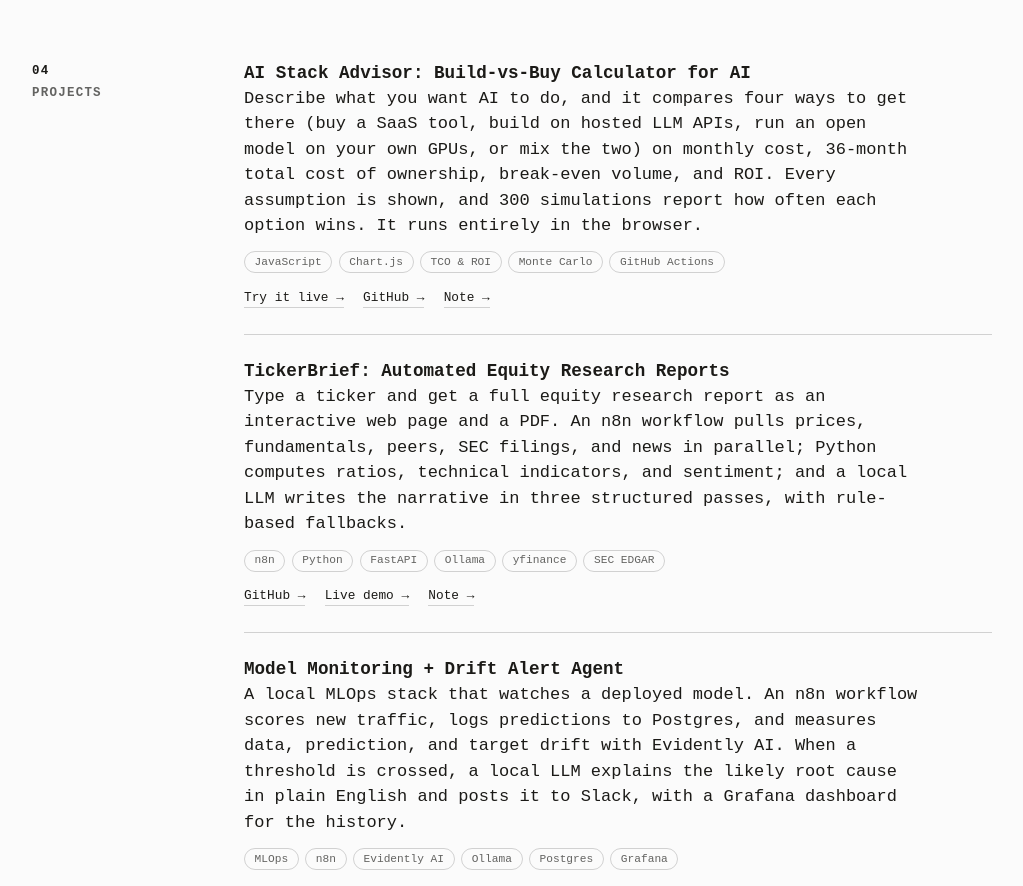
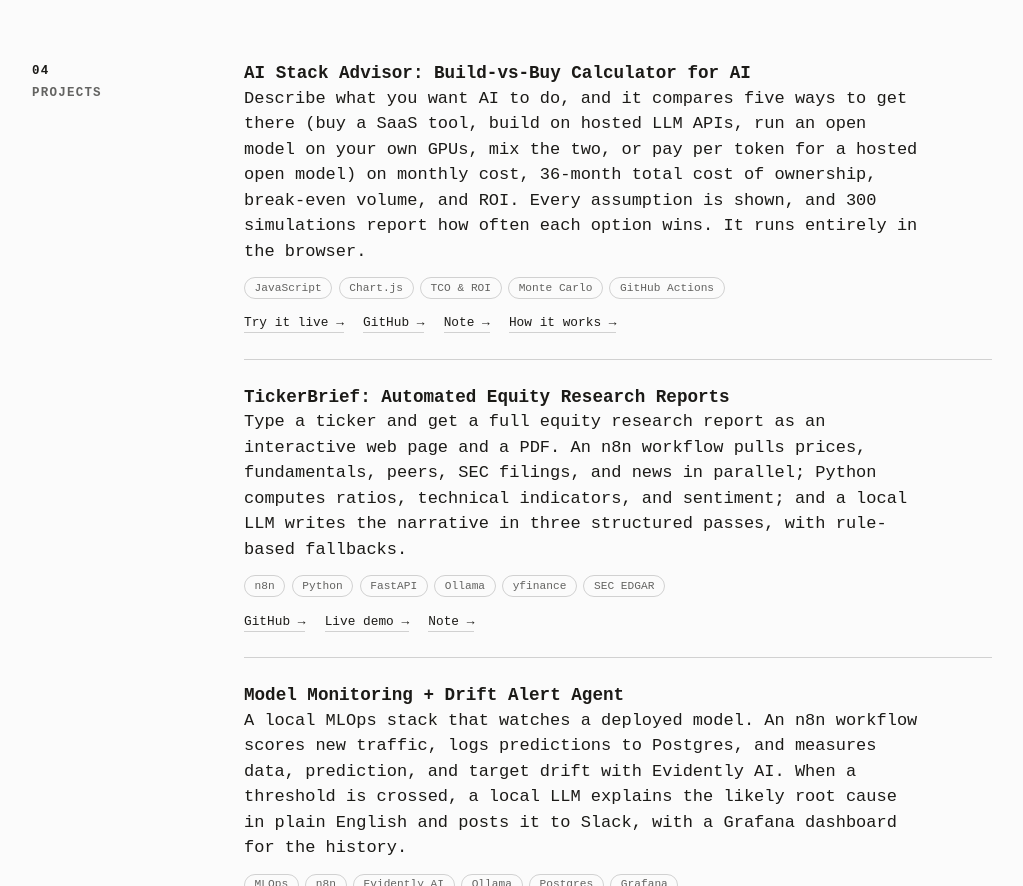
Before and after one commit to KaunteyAcharya/KaunteyAcharya.github.io, a plain HTML site: page index.html in a window 1280 px wide. Shown: the part 2425-3311 px from the top of the page, without its empty margins (128-1151 px from the left). Drawn offline with Linux system fonts and the light colour scheme; no server answers.

Commit message:
AI Stack Advisor card and note: five options, How it works link

```diff
--- a/index.html
+++ b/index.html
@@ -169,7 +169,7 @@
     {
       "@type": "WebApplication",
       "name": "AI Stack Advisor",
-      "description": "A free, browser-only tool that compares SaaS, API-based, self-hosted and hybrid AI stacks on monthly cost, 36-month total cost of ownership, break-even volume and ROI.",
+      "description": "A free, browser-only tool that compares SaaS, API-based, self-hosted, hybrid and hosted open-model AI stacks on monthly cost, 36-month total cost of ownership, break-even volume and ROI.",
       "url": "https://kaunteyacharya.com/ai-stack-advisor/",
       "applicationCategory": "BusinessApplication",
       "operatingSystem": "Any (web browser)",
@@ -453,11 +453,11 @@
       <ol class="rows">
         <li class="row">
           <h3><a href="ai-stack-advisor/">AI Stack Advisor: Build-vs-Buy Calculator for AI</a></h3>
-          <p>Describe what you want AI to do, and it compares four ways to get there (buy a SaaS tool, build on hosted LLM APIs,
-            run an open model on your own GPUs, or mix the two) on monthly cost, 36-month total cost of ownership, break-even volume,
+          <p>Describe what you want AI to do, and it compares five ways to get there (buy a SaaS tool, build on hosted LLM APIs,
+            run an open model on your own GPUs, mix the two, or pay per token for a hosted open model) on monthly cost, 36-month total cost of ownership, break-even volume,
             and ROI. Every assumption is shown, and 300 simulations report how often each option wins. It runs entirely in the browser.</p>
           <ul class="tags"><li>JavaScript</li><li>Chart.js</li><li>TCO &amp; ROI</li><li>Monte Carlo</li><li>GitHub Actions</li></ul>
-          <div class="row-links"><a href="ai-stack-advisor/">Try it live →</a><a href="https://github.com/KaunteyAcharya/ai-stack-advisor" target="_blank" rel="noopener noreferrer">GitHub →</a><a href="notes/ai-stack-advisor/">Note →</a></div>
+          <div class="row-links"><a href="ai-stack-advisor/">Try it live →</a><a href="https://github.com/KaunteyAcharya/ai-stack-advisor" target="_blank" rel="noopener noreferrer">GitHub →</a><a href="notes/ai-stack-advisor/">Note →</a><a href="ai-stack-advisor/about.html">How it works →</a></div>
         </li>
         <li class="row">
           <h3><a href="https://github.com/KaunteyAcharya/tickerbrief" target="_blank" rel="noopener noreferrer">TickerBrief: Automated Equity Research Reports</a></h3>
```
Also changed, not shown: 1 other file.
